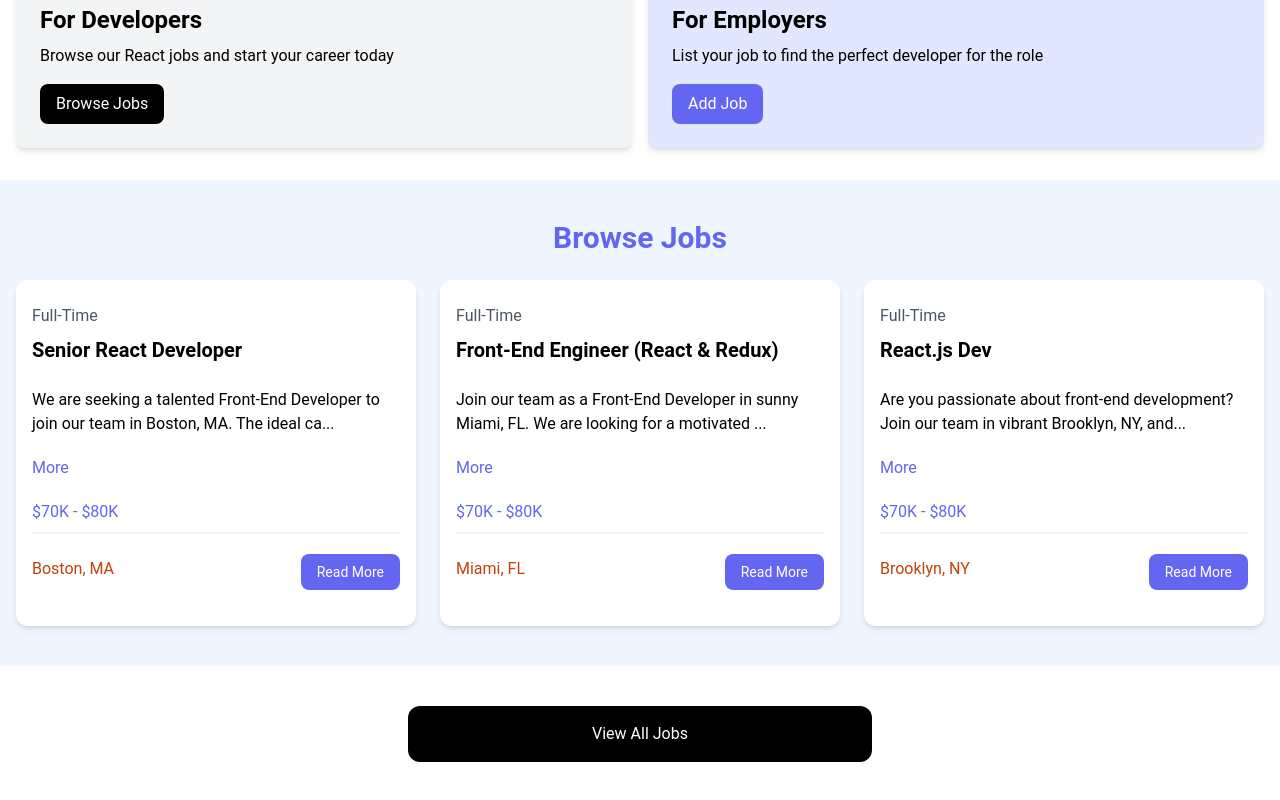
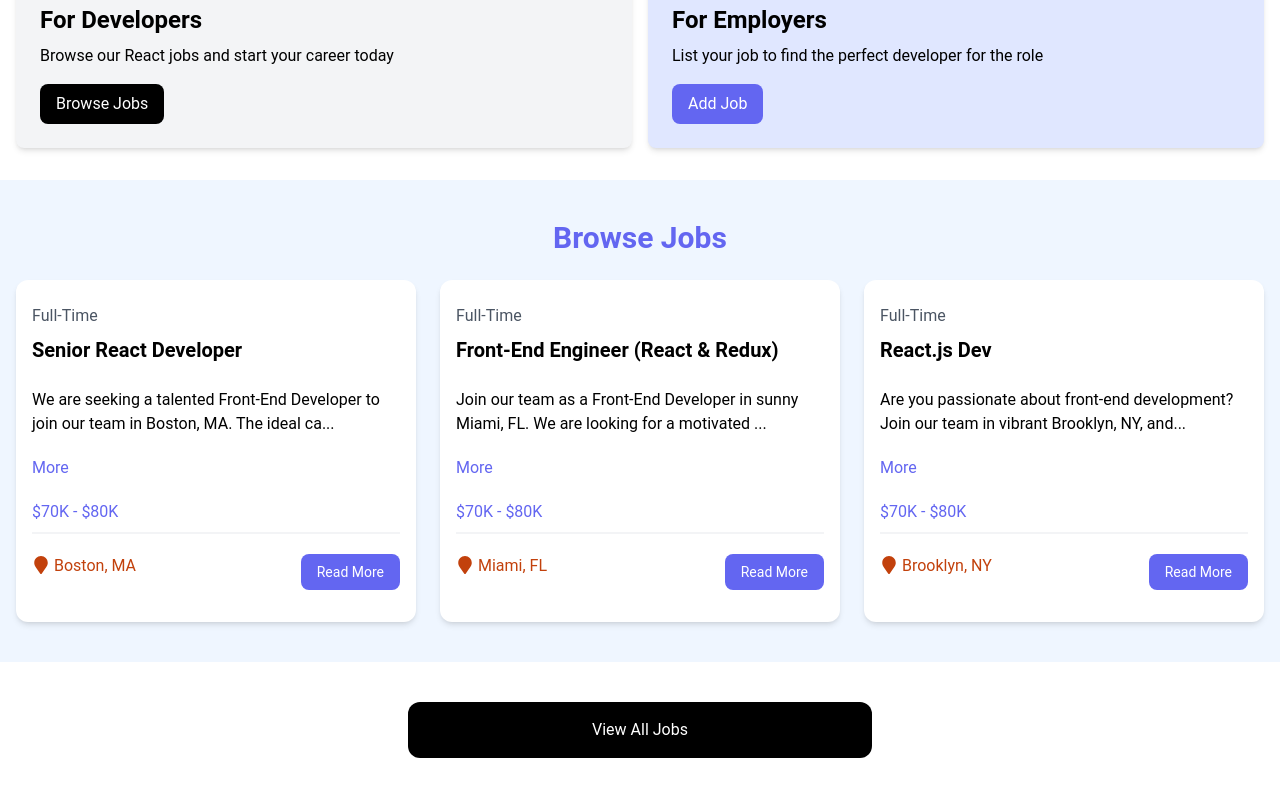
Before and after one commit to edithee/edithee.github.io, a React (Vite) app: page / in a window 1280 px wide. Shown: the part 429-1229 px from the top of the page. Built offline with nearby package versions, Linux system fonts and the light colour scheme.

Commit message:
add react-icons fa

```diff
--- a/package.json
+++ b/package.json
@@ -11,7 +11,9 @@
   },
   "dependencies": {
     "react": "^18.2.0",
-    "react-dom": "^18.2.0"
+    "react-dom": "^18.2.0",
+    "react-icon": "^1.0.0",
+    "react-icons": "^5.0.1"
   },
   "devDependencies": {
     "@types/react": "^18.2.64",
--- a/src/components/JobListing.jsx
+++ b/src/components/JobListing.jsx
@@ -1,4 +1,5 @@
 import { useState } from "react";
+import { FaMapMarker } from 'react-icons/fa';
 
 const JobListing = ({ job }) => {
 
@@ -34,7 +35,9 @@
 
                 <div className="flex flex-col lg:flex-row justify-between mb-4">
                     <div className="text-orange-700 mb-3">
-                        <i className="fa-solid fa-location-dot text-lg"></i>
+                        {/* <i className="fa-solid fa-location-dot text-lg"></i> */}
+
+                        <FaMapMarker className='inline text-lg mb-1 mr-1' />
                         {job.location}
                     </div>
                     <a
```
Also changed, not shown: 1 other file (tests, documents, lock files or other folders).
